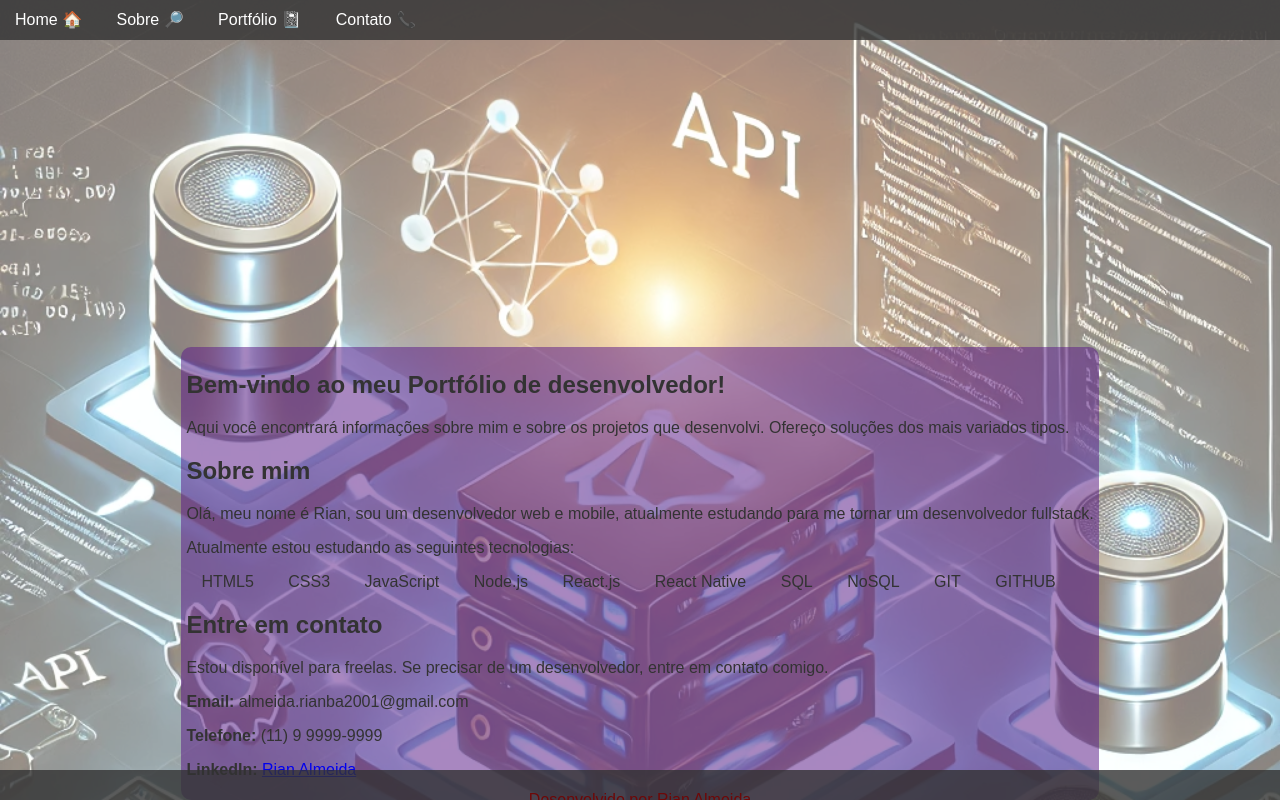
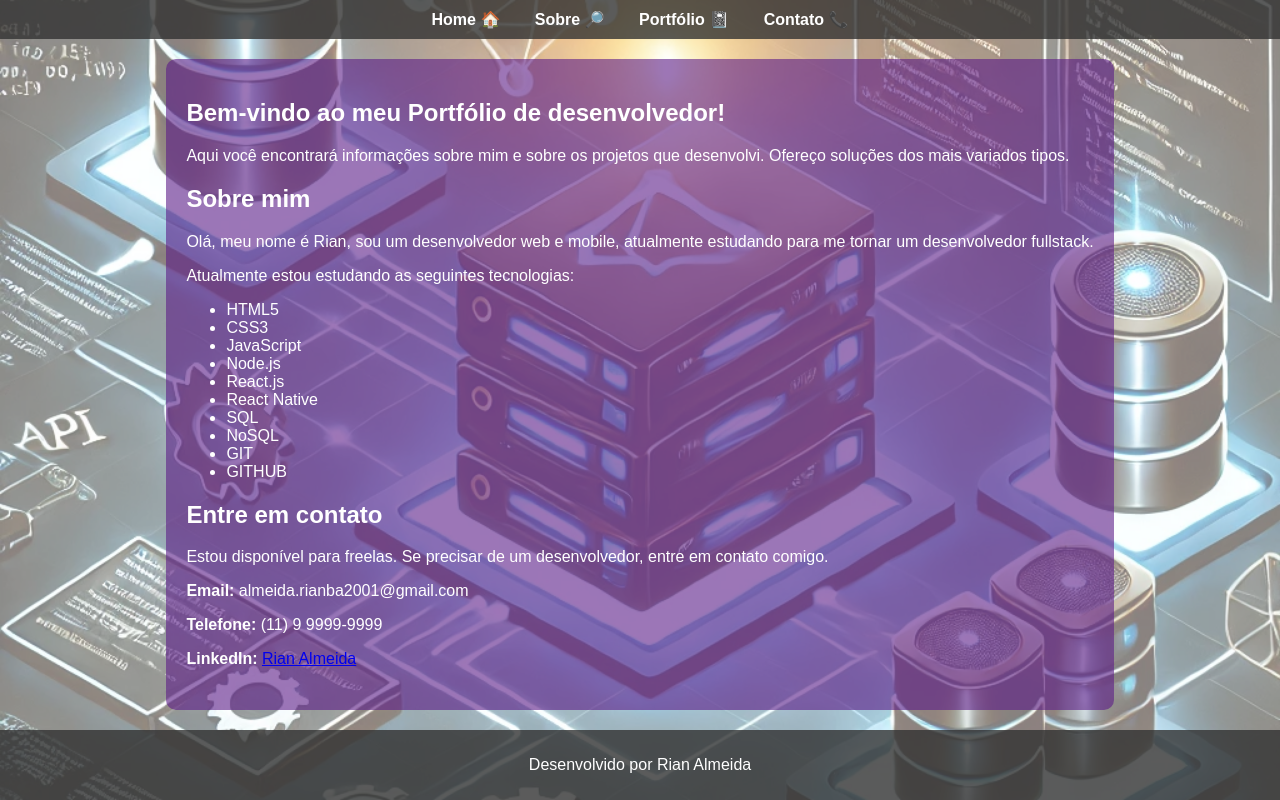
Before and after one commit to ryamback001/ryamback001.github.io, a plain HTML site: page riansite.html in a window 1280 px wide. Drawn offline with Linux system fonts and the light colour scheme.

Commit message:
Update style.css

```diff
--- a/css/style.css
+++ b/css/style.css
@@ -1,79 +1,103 @@
-
+/*
+ * ----------------------------------------------------
+ * Estilos Gerais e Corpo da Página
+ * ----------------------------------------------------
+ */
 body {
     font-family: Arial, sans-serif;
     margin: 0;
     padding: 0;
     color: #333;
-    height: 100vh;
+    min-height: 100vh; /* 'min-height' é mais seguro que 'height' */
     display: flex;
     flex-direction: column;
-    justify-content: space-between;
-    position: relative;
-    z-index: 1;
 }
 
 body::before {
     content: "";
-    position: absolute;
+    position: fixed; /* 'fixed' é mais apropriado para o background */
     top: 0;
     left: 0;
-    height: 100vh;
-    width: 100vw;
-    background: url('../img/back.png') no-repeat center top fixed;
+    height: 100%; /* '100%' é mais consistente */
+    width: 100%;
+    background: url('../img/back.png') no-repeat center center fixed;
     background-size: cover;
     opacity: 0.5;
     z-index: -1;
 }
 
-header{
-    background-color: rgba(51,51,51,0.8);
-    color:#fff;
-    padding: 10px 0;
-    height: 20px;
-    }
+/*
+ * ----------------------------------------------------
+ * Estilos do Cabeçalho
+ * ----------------------------------------------------
+ */
+header {
+    background-color: rgba(51, 51, 51, 0.8);
+    padding: 10px 20px;
+    color: #fff;
+    text-align: center; /* Centraliza a navegação */
+}
 
-
-    ul{
+header nav ul {
     list-style: none;
     margin: 0;
-    padding:0;
-    }
+    padding: 0;
+}
 
-    ul li{
-    display: inline;
-    margin : 0 15px;
-    }
+header nav ul li {
+    display: inline-block; /* 'inline-block' é mais flexível */
+    margin: 0 15px;
+}
 
-    ul li a {
+header nav ul li a {
     color: #fff;
     text-decoration: none;
-    }
+    font-weight: bold; /* Adiciona negrito para destaque */
+    transition: color 0.3s ease; /* Adiciona uma transição para o efeito hover */
+}
 
-    main {
-    position: relative;
-    padding: 5px;
-    background-color: #5c1b8886;
+header nav ul li a:hover {
+    color: #f0c345; /* Uma cor de destaque ao passar o mouse */
+}
+
+/*
+ * ----------------------------------------------------
+ * Estilos do Conteúdo Principal
+ * ----------------------------------------------------
+ */
+main {
+    flex: 1; /* Garante que o main ocupe o espaço restante */
+    padding: 20px;
+    background-color: rgba(92, 27, 136, 0.6); /* Cor do main com menos opacidade */
     border-radius: 10px;
     max-width: 1000px;
-    margin: 0 auto;
+    margin: 20px auto;
+    color: #fff;
+}
 
-    }
-    footer {
-    background-color: rgba(51,51,51,0.8);
-    color: #6e0808;
-    padding: 5px 0;
-    height: 20px;
+/*
+ * ----------------------------------------------------
+ * Estilos do Rodapé
+ * ----------------------------------------------------
+ */
+footer {
+    background-color: rgba(51, 51, 51, 0.8);
+    color: #fff; /* Cor do texto do footer mais clara */
+    padding: 10px 0;
     text-align: center;
-    position: fixed;
-    bottom: 0;
     width: 100%;
+    margin-top: auto; /* Empurra o rodapé para baixo */
+}
 
-    }
-    section#home img {
-        max-width: 100px;
-        border-radius: 50%;
-
-        height: auto;
-        padding: 5px;
-
-    }
+/*
+ * ----------------------------------------------------
+ * Estilos da Seção Home
+ * ----------------------------------------------------
+ */
+section#home img {
+    max-width: 150px; /* Aumenta um pouco o tamanho da imagem */
+    border-radius: 50%;
+    display: block;
+    margin: 0 auto 20px; /* Centraliza a imagem e adiciona espaço abaixo */
+    border: 3px solid #fff; /* Adiciona uma borda branca */
+}
```
